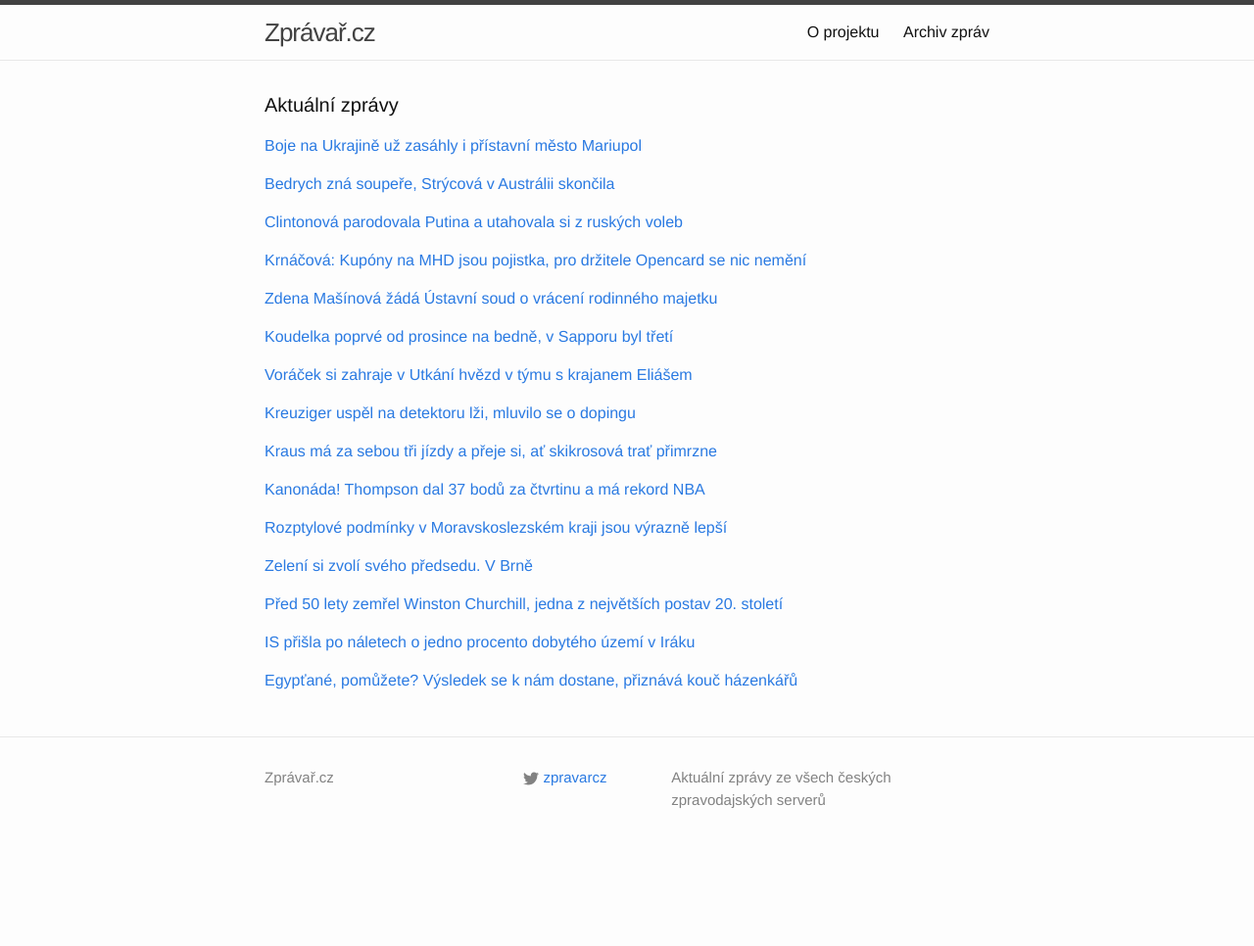
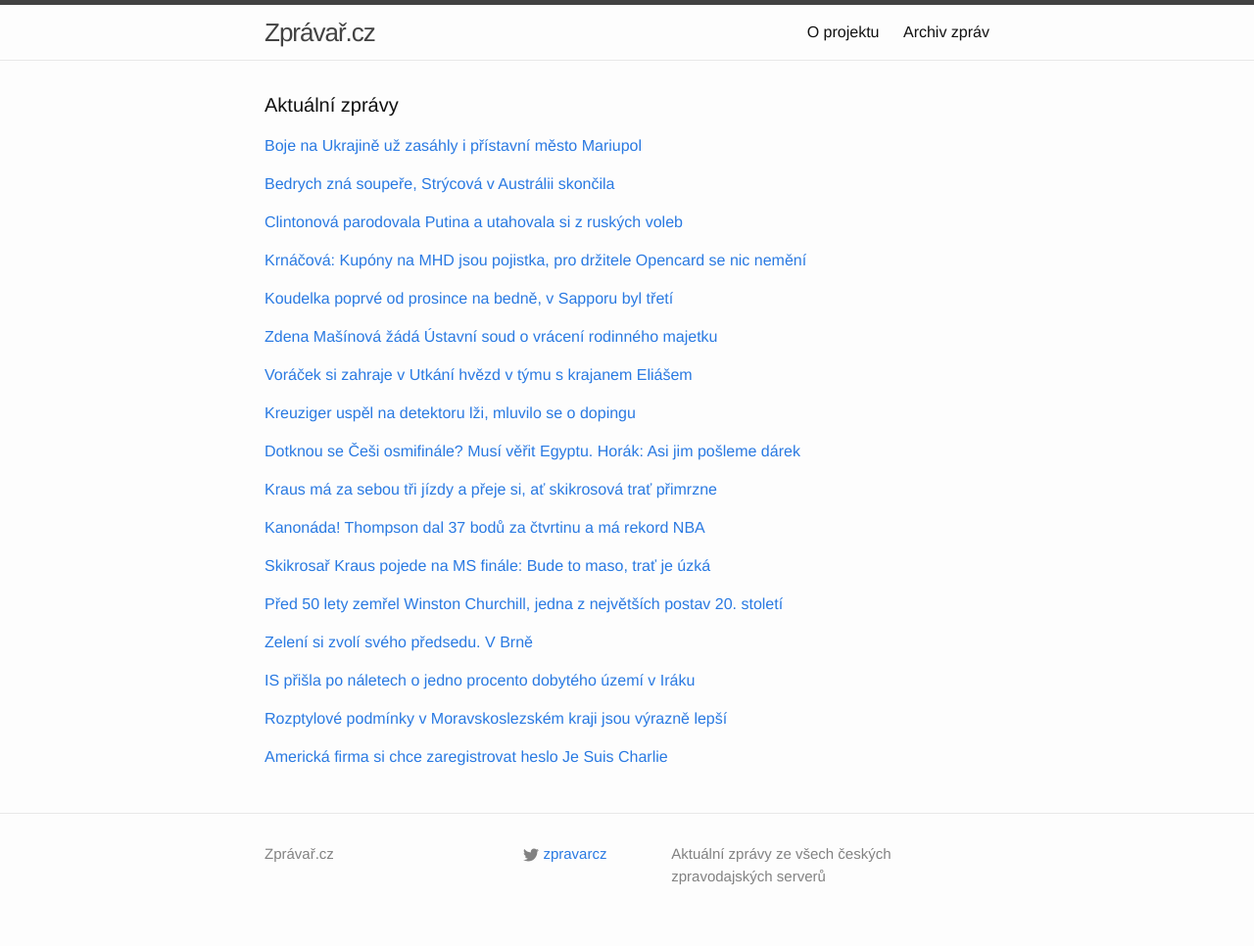
Before and after one commit to adliska/zpravar, a Jekyll site: the page built from index.html, in a window 1280 px wide. Shown: the whole page at 98% size. Built offline with Jekyll 4.4.1, drawn with Linux system fonts in a browser that asks for light colours; before the commit the page ends 900 px from its top, so only the background shows below that; some of the changed lines change nothing that is shown.

Commit message:
zpravar news update

```diff
--- a/index.html
+++ b/index.html
@@ -56,8 +56,18 @@ layout: default
 <li><a href=http://www.ceskenoviny.cz/zpravy/zpravy/papirove-kupony-na-mhd-jsou-jen-zalozni-reseni-uvedla-krnacova/1172880>Papírové kupony na MHD jsou jen záložní řešení, uvedla Krnáčová - www.ceskenoviny.cz</a></li>
 <li><a href=http://zpravy.e15.cz/byznys/doprava-a-logistika/papirove-kupony-na-mhd-jsou-jen-zalozni-reseni-tvrdi-krnacova-1156036>Papírové kupony na MHD jsou jen záložní řešení, tvrdí Krnáčová - zpravy.e15.cz</a></li>
 </ul>
-</div><p><a href="javascript:;" onclick="toggle_visibility('zpravy4')">Zdena Mašínová žádá Ústavní soud o vrácení rodinného majetku</a></p>
+</div><p><a href="javascript:;" onclick="toggle_visibility('zpravy4')">Koudelka poprvé od prosince na bedně, v Sapporu byl třetí</a></p>
 <div id="zpravy4" style="display:none">
+<ul>
+<li><a href=http://sport.aktualne.cz/koudelka-poprve-od-prosince-na-bedne-v-sapporu-byl-treti/r~3d5d4518a3ab11e4b98c002590604f2e/>Koudelka poprvé od prosince na bedně, v Sapporu byl třetí - sport.aktualne.cz</a></li>
+<li><a href=http://www.tyden.cz/rubriky/sport/zimni-sporty/koudelka-se-vratil-na-bednu-v-japonsku-doletl-na-treti-misto_331226.html>Koudelka se vrátil na \"bednu\", v Japonsku dolétl na třetí místo - www.tyden.cz</a></li>
+<li><a href=http://www.rozhlas.cz/_zprava/skokan-na-lyzich-roman-koudelka-dosahl-v-sapporu-na-stupne-vitezu--1447521>Skokan na lyžích Roman Koudelka dosáhl v Sapporu na stupně vítězů - www.rozhlas.cz</a></li>
+<li><a href=http://www.denik.cz/zimni_sporty/koudelka-v-sapporu-utoci-na-stupne-vitezu-po-prvnim-kole-je-paty-20150124.html>Koudelka v Sapporu útočí na stupně vítězů, po prvním kole je pátý - www.denik.cz</a></li>
+<li><a href=http://sport.idnes.cz/skoky-na-lyzich-sapporo-svetovy-pohar-dh7-/lyzovani.aspx?c=A150124_094844_lyzovani_rou>Skokan na lyžích Koudelka je po prvním kole v Sapporu pátý - sport.idnes.cz</a></li>
+<li><a href=http://www.sportovninoviny.cz/zpravy/koudelka-je-paty-po-prvnim-kole-skoku-v-sapporu/1172861>Koudelka je pátý po prvním kole skoků v Sapporu - www.sportovninoviny.cz</a></li>
+</ul>
+</div><p><a href="javascript:;" onclick="toggle_visibility('zpravy5')">Zdena Mašínová žádá Ústavní soud o vrácení rodinného majetku</a></p>
+<div id="zpravy5" style="display:none">
 <ul>
 <li><a href=http://www.denik.cz/z_domova/zdena-masinova-zada-ustavni-soud-o-vraceni-rodinneho-majetku-20150124.html>Zdena Mašínová žádá Ústavní soud o vrácení rodinného majetku - www.denik.cz</a></li>
 <li><a href=http://zpravy.e15.cz/domaci/udalosti/sestra-bratru-masinu-nevzdava-boj-o-majetek-obrati-se-na-ustavni-soud-1156022>Sestra bratrů Mašínů nevzdává boj o majetek, obrátí se na Ústavní soud - zpravy.e15.cz</a></li>
@@ -65,16 +75,6 @@ layout: default
 <li><a href=http://www.ceskatelevize.cz/ct24/domaci/299308-kvuli-vraceni-majetku-jde-zdena-masinova-k-ustavnimu-soudu/>Kvůli vrácení majetku jde Zdena Mašínová k Ústavnímu soudu - www.ceskatelevize.cz</a></li>
 <li><a href=http://zpravy.aktualne.cz/domaci/sestra-bratri-masinu-zene-boj-o-majetek-k-ustavnimu-soudu/r~395f8c9aa3a211e490f70025900fea04/>Sestra bratří Mašínů žene boj o majetek k Ústavnímu soudu - zpravy.aktualne.cz</a></li>
 <li><a href=http://www.rozhlas.cz/_zprava/zdena-masinova-nevzdava-boj-o-rodinny-statek-v-losanech-podala-ustavni-stiznost--1447484>Zdena Mašínová nevzdává boj o rodinný statek v Lošanech. Podala ústavní stížnost - www.rozhlas.cz</a></li>
-</ul>
-</div><p><a href="javascript:;" onclick="toggle_visibility('zpravy5')">Koudelka poprvé od prosince na bedně, v Sapporu byl třetí</a></p>
-<div id="zpravy5" style="display:none">
-<ul>
-<li><a href=http://sport.aktualne.cz/koudelka-poprve-od-prosince-na-bedne-v-sapporu-byl-treti/r~3d5d4518a3ab11e4b98c002590604f2e/>Koudelka poprvé od prosince na bedně, v Sapporu byl třetí - sport.aktualne.cz</a></li>
-<li><a href=http://www.tyden.cz/rubriky/sport/zimni-sporty/koudelka-se-vratil-na-bednu-v-japonsku-doletl-na-treti-misto_331226.html>Koudelka se vrátil na \"bednu\", v Japonsku dolétl na třetí místo - www.tyden.cz</a></li>
-<li><a href=http://www.rozhlas.cz/_zprava/skokan-na-lyzich-roman-koudelka-dosahl-v-sapporu-na-stupne-vitezu--1447521>Skokan na lyžích Roman Koudelka dosáhl v Sapporu na stupně vítězů - www.rozhlas.cz</a></li>
-<li><a href=http://www.denik.cz/zimni_sporty/koudelka-v-sapporu-utoci-na-stupne-vitezu-po-prvnim-kole-je-paty-20150124.html>Koudelka v Sapporu útočí na stupně vítězů, po prvním kole je pátý - www.denik.cz</a></li>
-<li><a href=http://sport.idnes.cz/skoky-na-lyzich-sapporo-svetovy-pohar-dh7-/lyzovani.aspx?c=A150124_094844_lyzovani_rou>Skokan na lyžích Koudelka je po prvním kole v Sapporu pátý - sport.idnes.cz</a></li>
-<li><a href=http://www.sportovninoviny.cz/zpravy/koudelka-je-paty-po-prvnim-kole-skoku-v-sapporu/1172861>Koudelka je pátý po prvním kole skoků v Sapporu - www.sportovninoviny.cz</a></li>
 </ul>
 </div><p><a href="javascript:;" onclick="toggle_visibility('zpravy6')">Voráček si zahraje v Utkání hvězd v týmu s krajanem Eliášem</a></p>
 <div id="zpravy6" style="display:none">
@@ -94,35 +94,36 @@ layout: default
 <li><a href=http://www.sportovninoviny.cz/zpravy/kreuziger-kvuli-kauze-s-biologickym-pasem-sel-na-detektor-lzi/1172822>Kreuziger kvůli kauze s biologickým pasem šel na detektor lži - www.sportovninoviny.cz</a></li>
 <li><a href=http://sport.idnes.cz/kreuziger-a-detektor-lzi-0x3-/cyklistika.aspx?c=A150123_201139_cyklistika_tm2>Dopoval jsi někdy? Ne! Kreuziger odpovídal na detektoru lži a prošel - sport.idnes.cz</a></li>
 </ul>
-</div><p><a href="javascript:;" onclick="toggle_visibility('zpravy8')">Kraus má za sebou tři jízdy a přeje si, ať skikrosová trať přimrzne</a></p>
+</div><p><a href="javascript:;" onclick="toggle_visibility('zpravy8')">Dotknou se Češi osmifinále? Musí věřit Egyptu. Horák: Asi jim pošleme dárek</a></p>
 <div id="zpravy8" style="display:none">
+<ul>
+<li><a href=http://www.denik.cz/ostatni_sport/dotknou-se-cesi-osmifinale-musi-verit-egyptu-horak-asi-jim-posleme-darek-2015012.html>Dotknou se Češi osmifinále? Musí věřit Egyptu. Horák: Asi jim pošleme dárek - www.denik.cz</a></li>
+<li><a href=http://sport.idnes.cz/hazena-ms-katar-2015-cesko-egypt-island-dv5-/hazena.aspx?c=A150123_135805_hazena_mne>Egypťané, pomůžete? Výsledek se k nám dostane, přiznává kouč házenkářů - sport.idnes.cz</a></li>
+<li><a href=http://www.rozhlas.cz/_zprava/cesti-hazenkari-chteji-na-ms-porazit-alzirsko-bez-ohledu-na-vysledek-egypta--1447507>Čeští házenkáři chtějí na MS porazit Alžírsko bez ohledu na výsledek Egypta  - www.rozhlas.cz</a></li>
+<li><a href=http://www.sportovninoviny.cz/zpravy/hazenkari-k-postupu-musi-zdolat-alzirsko-a-take-fandit-egyptu/1172621>Házenkáři k postupu musí zdolat Alžírsko a také fandit Egyptu - www.sportovninoviny.cz</a></li>
+</ul>
+</div><p><a href="javascript:;" onclick="toggle_visibility('zpravy9')">Kraus má za sebou tři jízdy a přeje si, ať skikrosová trať přimrzne</a></p>
+<div id="zpravy9" style="display:none">
 <ul>
 <li><a href=http://sport.idnes.cz/tomas-kraus-skikros-rozhovor-mistrovstvi-sveta-fbz-/lyzovani.aspx?c=A150123_204009_lyzovani_ten>Kraus má za sebou tři jízdy a přeje si, ať skikrosová trať přimrzne - sport.idnes.cz</a></li>
 <li><a href=http://www.rozhlas.cz/_zprava/skikrosar-tomas-kraus-si-na-ms-vyzkousel-trat-a-veri-v-postup-z-kvalifikace--1447500>Skikrosař Tomáš Kraus si na MS vyzkoušel trať a věří v postup z kvalifikace - www.rozhlas.cz</a></li>
 <li><a href=http://www.tyden.cz/rubriky/sport/zimni-sporty/skikrosar-kraus-chce-to-seslapnout-boule-a-prejet-nerovnosti_331193.html>Skikrosař Kraus: Chce to sešlápnout boule a přejet nerovnosti - www.tyden.cz</a></li>
 <li><a href=http://www.denik.cz/zimni_sporty/kraus-se-pred-ms-citi-dobre-zkusim-vytahnout-neco-ze-svych-zkusenosti-20150124.html>Kraus se před MS cítí dobře: Zkusím vytáhnout něco ze svých zkušeností - www.denik.cz</a></li>
 </ul>
-</div><p><a href="javascript:;" onclick="toggle_visibility('zpravy9')">Kanonáda! Thompson dal 37 bodů za čtvrtinu a má rekord NBA</a></p>
-<div id="zpravy9" style="display:none">
+</div><p><a href="javascript:;" onclick="toggle_visibility('zpravy10')">Kanonáda! Thompson dal 37 bodů za čtvrtinu a má rekord NBA</a></p>
+<div id="zpravy10" style="display:none">
 <ul>
 <li><a href=http://sport.aktualne.cz/kanonada-thompson-dal-37-bodu-za-ctvrtinu-a-ma-rekord-nba/r~f08a8d86a3a511e4a10c0025900fea04/>Kanonáda! Thompson dal 37 bodů za čtvrtinu a má rekord NBA - sport.aktualne.cz</a></li>
 <li><a href=http://sport.idnes.cz/basketbal-nba-zpravodajstvi-dgc-/basket.aspx?c=A150124_093413_sport-basket_rou>Thompson z Golden State má rekord NBA, za jednu čtvrtinu dal 37 bodů - sport.idnes.cz</a></li>
 <li><a href=http://www.denik.cz/ostatni_sport/to-byl-vykon-thompson-vytvoril-rekord-nba-za-ctvrtinu-dal-37-bodu-20150124.html>To byl výkon! Thompson vytvořil rekord NBA, za čtvrtinu dal 37 bodů - www.denik.cz</a></li>
 <li><a href=http://www.sportovninoviny.cz/zpravy/thompson-vytvoril-rekord-nba-za-jednu-ctvrtinu-dal-37-bodu/1172859>Thompson vytvořil rekord NBA, za jednu čtvrtinu dal 37 bodů - www.sportovninoviny.cz</a></li>
 </ul>
-</div><p><a href="javascript:;" onclick="toggle_visibility('zpravy10')">Rozptylové podmínky v Moravskoslezském kraji jsou výrazně lepší</a></p>
-<div id="zpravy10" style="display:none">
-<ul>
-<li><a href=http://www.ceskenoviny.cz/zpravy/zpravy/rozptylove-podminky-v-moravskoslezskem-kraji-jsou-vyrazne-lepsi/1172831>Rozptylové podmínky v Moravskoslezském kraji jsou výrazně lepší - www.ceskenoviny.cz</a></li>
-<li><a href=http://zpravy.aktualne.cz/domaci/ovzdusi-v-olomouckem-i-zlinskem-kraji-se-zlepsilo/r~304dd15ea39b11e4b6d20025900fea04/>Ovzduší v Olomouckém i Zlínském kraji se zlepšilo - zpravy.aktualne.cz</a></li>
-<li><a href=http://www.ceskenoviny.cz/zpravy/zpravy/ovzdusi-v-olomouckem-i-zlinskem-kraji-se-jiz-vycistilo/1172831>Ovzduší v Olomouckém i Zlínském kraji se již vyčistilo - www.ceskenoviny.cz</a></li>
-</ul>
-</div><p><a href="javascript:;" onclick="toggle_visibility('zpravy11')">Zelení si zvolí svého předsedu. V Brně</a></p>
+</div><p><a href="javascript:;" onclick="toggle_visibility('zpravy11')">Skikrosař Kraus pojede na MS finále: Bude to maso, trať je úzká</a></p>
 <div id="zpravy11" style="display:none">
 <ul>
-<li><a href=http://www.denik.cz/z_domova/zeleni-si-zvoli-sveho-predsedu-v-brne-20150123-ob9l.html>Zelení si zvolí svého předsedu. V Brně - www.denik.cz</a></li>
-<li><a href=http://www.ceskenoviny.cz/zpravy/zpravy/zeleni-dnes-budou-v-brne-volit-noveho-sefa-strany/1172820>Zelení dnes budou v Brně volit nového šéfa strany - www.ceskenoviny.cz</a></li>
-<li><a href=http://www.rozhlas.cz/_zprava/zeleni-si-na-sjezdu-v-brne-zvoli-noveho-predsedu-a-mozna-nejen-jednoho--1447490>Zelení si na sjezdu v Brně zvolí nového předsedu. A možná nejen jednoho - www.rozhlas.cz</a></li>
+<li><a href=http://www.denik.cz/zimni_sporty/skikrosar-kraus-pojede-na-ms-finale-bude-to-maso-trat-je-uzka-20150124.html>Skikrosař Kraus pojede na MS finále: Bude to maso, trať je úzká - www.denik.cz</a></li>
+<li><a href=http://sport.aktualne.cz/skikrosar-kraus-postoupil-do-finale-ms-dvacatym-casem/r~e7f264b2a3bb11e498be002590604f2e/>Skikrosař Kraus postoupil do finále MS dvacátým časem - sport.aktualne.cz</a></li>
+<li><a href=http://sport.idnes.cz/skikros-ms-kraus-0k7-/lyzovani.aspx?c=A150124_122229_lyzovani_rou>Skikrosař Kraus si vyjel dvacátým časem nedělní finále MS - sport.idnes.cz</a></li>
 </ul>
 </div><p><a href="javascript:;" onclick="toggle_visibility('zpravy12')">Před 50 lety zemřel Winston Churchill, jedna z největších postav 20. století</a></p>
 <div id="zpravy12" style="display:none">
@@ -131,18 +132,32 @@ layout: default
 <li><a href=http://technet.idnes.cz/churchill-hitler-0ep-/vojenstvi.aspx?c=A150123_170640_vojenstvi_kuz>Za den vypil láhev whisky, kouřil, nenáviděl sport a zachránil Británii - technet.idnes.cz</a></li>
 <li><a href=http://echo24.cz/a/wQ99j>Churchillův život s minimem přátel a tisíci nepřátel - echo24.cz</a></li>
 </ul>
-</div><p><a href="javascript:;" onclick="toggle_visibility('zpravy13')">IS přišla po náletech o jedno procento dobytého území v Iráku </a></p>
+</div><p><a href="javascript:;" onclick="toggle_visibility('zpravy13')">Zelení si zvolí svého předsedu. V Brně</a></p>
 <div id="zpravy13" style="display:none">
+<ul>
+<li><a href=http://www.denik.cz/z_domova/zeleni-si-zvoli-sveho-predsedu-v-brne-20150123-ob9l.html>Zelení si zvolí svého předsedu. V Brně - www.denik.cz</a></li>
+<li><a href=http://www.ceskenoviny.cz/zpravy/zpravy/zeleni-dnes-budou-v-brne-volit-noveho-sefa-strany/1172820>Zelení dnes budou v Brně volit nového šéfa strany - www.ceskenoviny.cz</a></li>
+<li><a href=http://www.rozhlas.cz/_zprava/zeleni-si-na-sjezdu-v-brne-zvoli-noveho-predsedu-a-mozna-nejen-jednoho--1447490>Zelení si na sjezdu v Brně zvolí nového předsedu. A možná nejen jednoho - www.rozhlas.cz</a></li>
+</ul>
+</div><p><a href="javascript:;" onclick="toggle_visibility('zpravy14')">IS přišla po náletech o jedno procento dobytého území v Iráku </a></p>
+<div id="zpravy14" style="display:none">
 <ul>
 <li><a href=http://www.novinky.cz/zahranicni/blizky-a-stredni-vychod/359689-is-prisla-po-naletech-o-jedno-procento-dobyteho-uzemi-v-iraku.html>IS přišla po náletech o jedno procento dobytého území v Iráku  - www.novinky.cz</a></li>
 <li><a href=http://zpravy.aktualne.cz/zahranici/islamiste-v-iraku-ztratili-jen-procento-uzemi-priznaly-usa/r~916c5d9aa39411e4ab15002590604f2e/>Islamisté v Iráku ztratili jen procento území, přiznaly USA - zpravy.aktualne.cz</a></li>
 <li><a href=http://zpravy.idnes.cz/nalety-pripravily-islamsky-stat-o-jedno-procento-uzemi-pj9-/zahranicni.aspx?c=A150124_074147_zahranicni_cen>Na dva tisíce náletů připravilo Islámský stát o jediné procento území - zpravy.idnes.cz</a></li>
 </ul>
-</div><p><a href="javascript:;" onclick="toggle_visibility('zpravy14')">Egypťané, pomůžete? Výsledek se k nám dostane, přiznává kouč házenkářů</a></p>
-<div id="zpravy14" style="display:none">
+</div><p><a href="javascript:;" onclick="toggle_visibility('zpravy15')">Rozptylové podmínky v Moravskoslezském kraji jsou výrazně lepší</a></p>
+<div id="zpravy15" style="display:none">
 <ul>
-<li><a href=http://sport.idnes.cz/hazena-ms-katar-2015-cesko-egypt-island-dv5-/hazena.aspx?c=A150123_135805_hazena_mne>Egypťané, pomůžete? Výsledek se k nám dostane, přiznává kouč házenkářů - sport.idnes.cz</a></li>
-<li><a href=http://www.rozhlas.cz/_zprava/cesti-hazenkari-chteji-na-ms-porazit-alzirsko-bez-ohledu-na-vysledek-egypta--1447507>Čeští házenkáři chtějí na MS porazit Alžírsko bez ohledu na výsledek Egypta  - www.rozhlas.cz</a></li>
-<li><a href=http://www.sportovninoviny.cz/zpravy/hazenkari-k-postupu-musi-zdolat-alzirsko-a-take-fandit-egyptu/1172621>Házenkáři k postupu musí zdolat Alžírsko a také fandit Egyptu - www.sportovninoviny.cz</a></li>
+<li><a href=http://www.ceskenoviny.cz/zpravy/zpravy/rozptylove-podminky-v-moravskoslezskem-kraji-jsou-vyrazne-lepsi/1172831>Rozptylové podmínky v Moravskoslezském kraji jsou výrazně lepší - www.ceskenoviny.cz</a></li>
+<li><a href=http://zpravy.aktualne.cz/domaci/ovzdusi-v-olomouckem-i-zlinskem-kraji-se-zlepsilo/r~304dd15ea39b11e4b6d20025900fea04/>Ovzduší v Olomouckém i Zlínském kraji se zlepšilo - zpravy.aktualne.cz</a></li>
+<li><a href=http://www.ceskenoviny.cz/zpravy/zpravy/ovzdusi-v-olomouckem-i-zlinskem-kraji-se-jiz-vycistilo/1172831>Ovzduší v Olomouckém i Zlínském kraji se již vyčistilo - www.ceskenoviny.cz</a></li>
+</ul>
+</div><p><a href="javascript:;" onclick="toggle_visibility('zpravy16')">Americká firma si chce zaregistrovat heslo Je Suis Charlie</a></p>
+<div id="zpravy16" style="display:none">
+<ul>
+<li><a href=http://zpravy.aktualne.cz/zahranici/firma-v-usa-si-chce-zaregistrovat-heslo-je-suis-charlie/r~54748e92a3b911e4bdad0025900fea04/>Americká firma si chce zaregistrovat heslo Je Suis Charlie - zpravy.aktualne.cz</a></li>
+<li><a href=http://zpravy.e15.cz/zahranicni/udalosti/firma-v-usa-chce-registrovat-heslo-je-suis-charlie-jako-obchodni-znacku-1156044>Firma v USA chce registrovat heslo Je Suis Charlie jako obchodní značku - zpravy.e15.cz</a></li>
+<li><a href=http://www.novinky.cz/zahranicni/amerika/359698-podnikavci-v-usa-si-chteji-zaregistrovat-heslo-je-suis-charlie.html>Podnikavci v USA si chtějí zaregistrovat heslo Je Suis Charlie - www.novinky.cz</a></li>
 </ul>
 </div></div>
```
